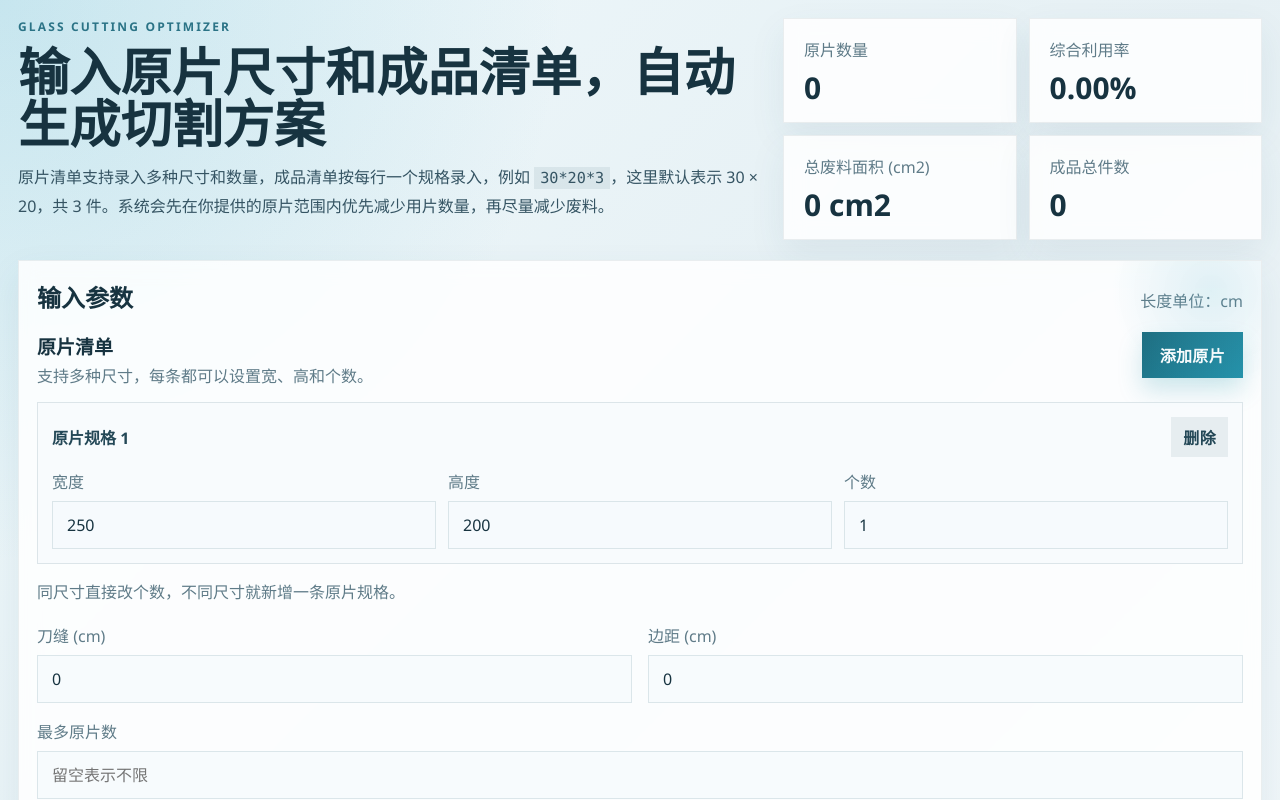
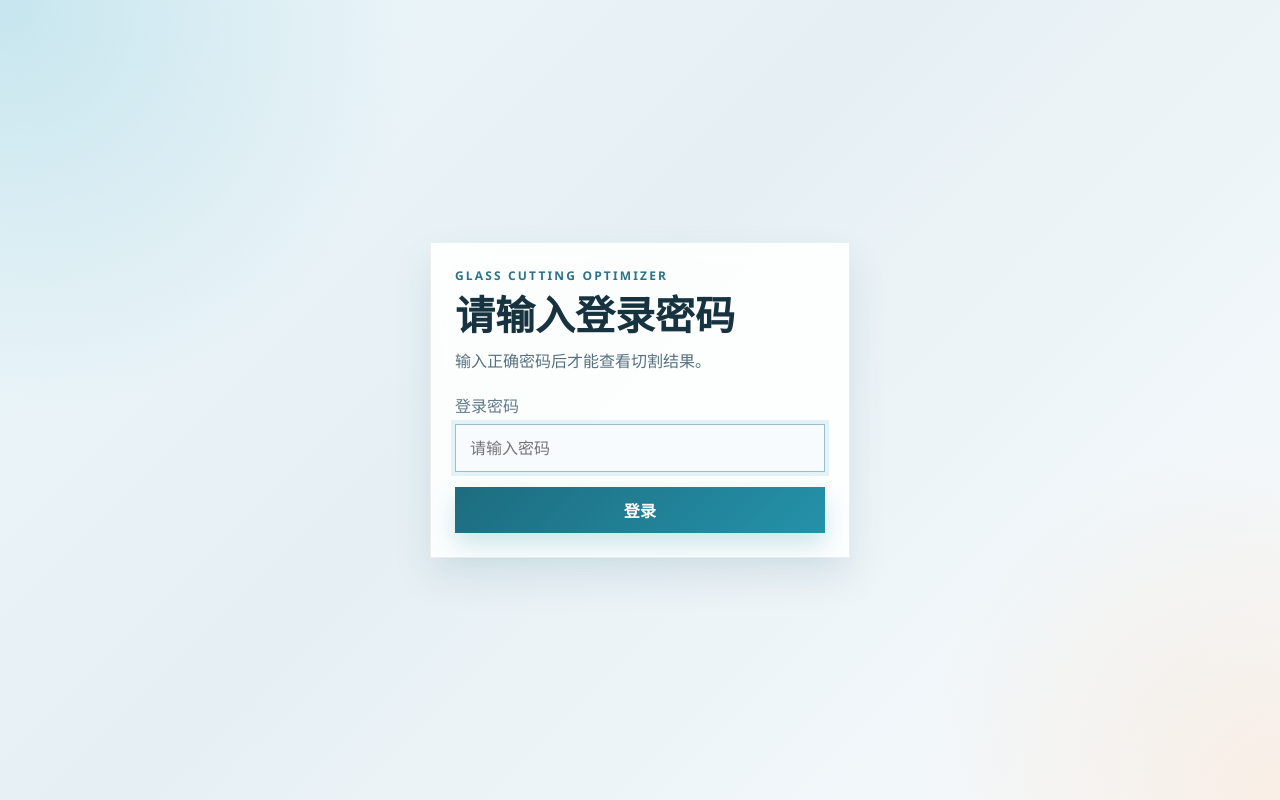
Before and after one commit to Haha-li/forGlass, a Vue app in the folder apps/desktop/: page / in a window 1280 px wide. Shown: the top 800 px of the page. Built offline with nearby package versions, Linux system fonts and the light colour scheme.

Commit message:
增加一个静态登录。

```diff
--- a/apps/desktop/src/App.vue
+++ b/apps/desktop/src/App.vue
@@ -1,5 +1,5 @@
 <script setup lang="ts">
-import { computed, reactive } from "vue";
+import { computed, onMounted, reactive, ref } from "vue";
 import {
   solveCuttingPlan,
   type FreeRect,
@@ -71,6 +71,53 @@ const form = reactive<{
 });
 
 const sheetRotationOverrides = reactive<Record<number, boolean>>({});
+
+const AUTH_PASSWORD = "2580";
+const AUTH_STORAGE_KEY = "forglass-auth-session";
+const AUTH_STORAGE_VALUE = "verified";
+
+const authPassword = ref("");
+const authError = ref("");
+const authReady = ref(false);
+const isAuthenticated = ref(false);
+
+onMounted(() => {
+  if (typeof window !== "undefined") {
+    isAuthenticated.value = window.localStorage.getItem(AUTH_STORAGE_KEY) === AUTH_STORAGE_VALUE;
+  }
+
+  authReady.value = true;
+});
+
+function submitLogin(): void {
+  if (!authPassword.value) {
+    authError.value = "请输入密码";
+    return;
+  }
+
+  if (authPassword.value !== AUTH_PASSWORD) {
+    authError.value = "密码错误，请重新输入";
+    return;
+  }
+
+  isAuthenticated.value = true;
+  authError.value = "";
+  authPassword.value = "";
+
+  if (typeof window !== "undefined") {
+    window.localStorage.setItem(AUTH_STORAGE_KEY, AUTH_STORAGE_VALUE);
+  }
+}
+
+function logout(): void {
+  isAuthenticated.value = false;
+  authPassword.value = "";
+  authError.value = "";
+
+  if (typeof window !== "undefined") {
+    window.localStorage.removeItem(AUTH_STORAGE_KEY);
+  }
+}
 
 function formatPercent(value: number): string {
   return `${(value * 100).toFixed(2)}%`;
@@ -574,7 +621,38 @@ function stockFullyUsed(index: number): boolean {
 </script>
 
 <template>
-  <main class="shell">
+  <main v-if="!authReady" class="auth-shell">
+    <section class="auth-card auth-card-loading">
+      <p class="eyebrow">Glass Cutting Optimizer</p>
+      <h1 class="auth-title">正在检查登录状态</h1>
+    </section>
+  </main>
+
+  <main v-else-if="!isAuthenticated" class="auth-shell">
+    <section class="auth-card">
+      <p class="eyebrow">Glass Cutting Optimizer</p>
+      <h1 class="auth-title">请输入登录密码</h1>
+      <p class="auth-copy">输入正确密码后才能查看切割结果。</p>
+      <form class="auth-form" @submit.prevent="submitLogin">
+        <label class="field">
+          <span>登录密码</span>
+          <input
+            v-model="authPassword"
+            type="password"
+            inputmode="numeric"
+            autocomplete="current-password"
+            placeholder="请输入密码"
+            autofocus
+            @input="authError = ''"
+          />
+        </label>
+        <p v-if="authError" class="auth-error">{{ authError }}</p>
+        <button class="button auth-submit" type="submit">登录</button>
+      </form>
+    </section>
+  </main>
+
+  <main v-else class="shell">
     <section class="hero">
       <div>
         <p class="eyebrow">Glass Cutting Optimizer</p>
@@ -583,6 +661,9 @@ function stockFullyUsed(index: number): boolean {
           原片清单支持录入多种尺寸和数量，成品清单按每行一个规格录入，例如
           <code>30*20*3</code>，这里默认表示 30 × 20，共 3 件。系统会先在你提供的原片范围内优先减少用片数量，再尽量减少废料。
         </p>
+        <div class="hero-actions">
+          <button class="button button-ghost button-inline" type="button" @click="logout">退出登录</button>
+        </div>
       </div>
 
       <div class="hero-metrics">
--- a/apps/desktop/src/style.css
+++ b/apps/desktop/src/style.css
@@ -101,6 +101,64 @@ h3 {
   margin-top: 14px;
   line-height: 1.75;
   color: #355463;
+}
+
+.hero-actions {
+  display: flex;
+  gap: 10px;
+  margin-top: 18px;
+}
+
+.auth-shell {
+  display: grid;
+  place-items: center;
+  min-height: 100vh;
+  padding: 24px;
+}
+
+.auth-card {
+  width: min(100%, 420px);
+  padding: 24px;
+  border: 1px solid rgba(16, 55, 71, 0.08);
+  border-radius: 0;
+  background: rgba(255, 255, 255, 0.88);
+  backdrop-filter: blur(10px);
+  box-shadow: 0 18px 36px rgba(41, 93, 113, 0.12);
+}
+
+.auth-card-loading {
+  width: min(100%, 360px);
+}
+
+.auth-title {
+  max-width: none;
+  font-size: clamp(28px, 5vw, 40px);
+  line-height: 1.06;
+}
+
+.auth-copy {
+  margin-top: 12px;
+  color: #567281;
+  line-height: 1.7;
+}
+
+.auth-form {
+  display: grid;
+  gap: 14px;
+  margin-top: 18px;
+}
+
+.auth-error {
+  margin: 0;
+  padding: 10px 12px;
+  border: 1px solid rgba(186, 76, 59, 0.18);
+  background: rgba(245, 221, 216, 0.56);
+  color: #7d3024;
+  line-height: 1.55;
+}
+
+.auth-submit {
+  width: 100%;
 }
 
 .metric,
@@ -787,6 +845,18 @@ h3 {
     padding: 12px;
   }
 
+  .auth-shell {
+    padding: 16px;
+  }
+
+  .auth-card {
+    padding: 18px;
+  }
+
+  .hero-actions {
+    margin-top: 14px;
+  }
+
   .field-grid,
   .overview-grid,
   .sheet-list,
```
Also changed, not shown: 1 other file (tests, documents, lock files or other folders).
